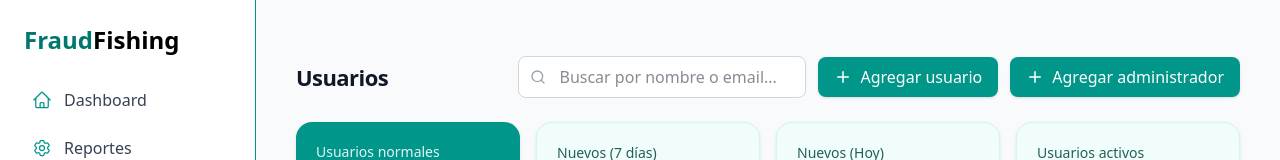
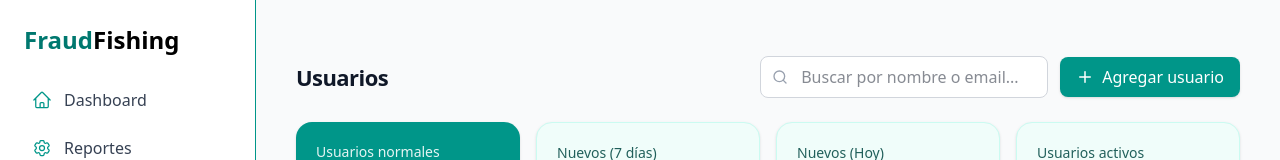
Before and after one commit to GeekyCrescent/fraud-fishing-JS, a React (Vite) app in the folder apps/web/: page /dashboard/usuarios in a window 1280 px wide. Shown: the top 160 px of the page. Built offline with nearby package versions, Linux system fonts and the light colour scheme; no server answers.

Commit message:
pequeño cambio en crud usuarios

```diff
--- a/apps/web/src/pages/modules/CrudUsuarios.tsx
+++ b/apps/web/src/pages/modules/CrudUsuarios.tsx
@@ -203,16 +203,6 @@ export default function CrudUsuarios() {
             >
               <FiPlus className="text-[18px]" />
               Agregar usuario
-            </button>
-                        <button
-              className="inline-flex items-center gap-2 bg-teal-600 hover:bg-teal-700 text-white px-4 py-2 rounded-lg shadow-sm cursor-pointer"
-              onClick={() =>{
-              setShowForm(true)
-              setTipoNuevo("admin");
-              }}
-            >
-              <FiPlus className="text-[18px]" />
-              Agregar administrador
             </button>
           </div>
         </div>
```
